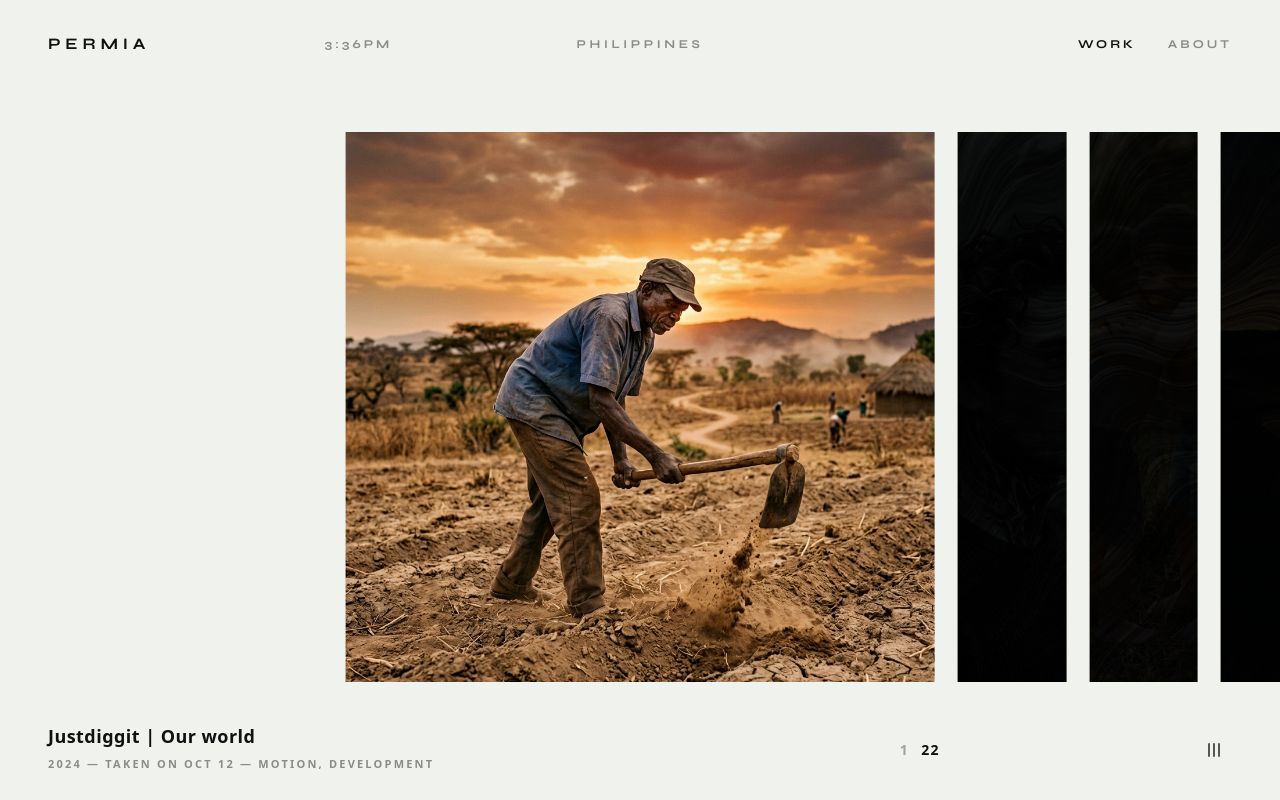
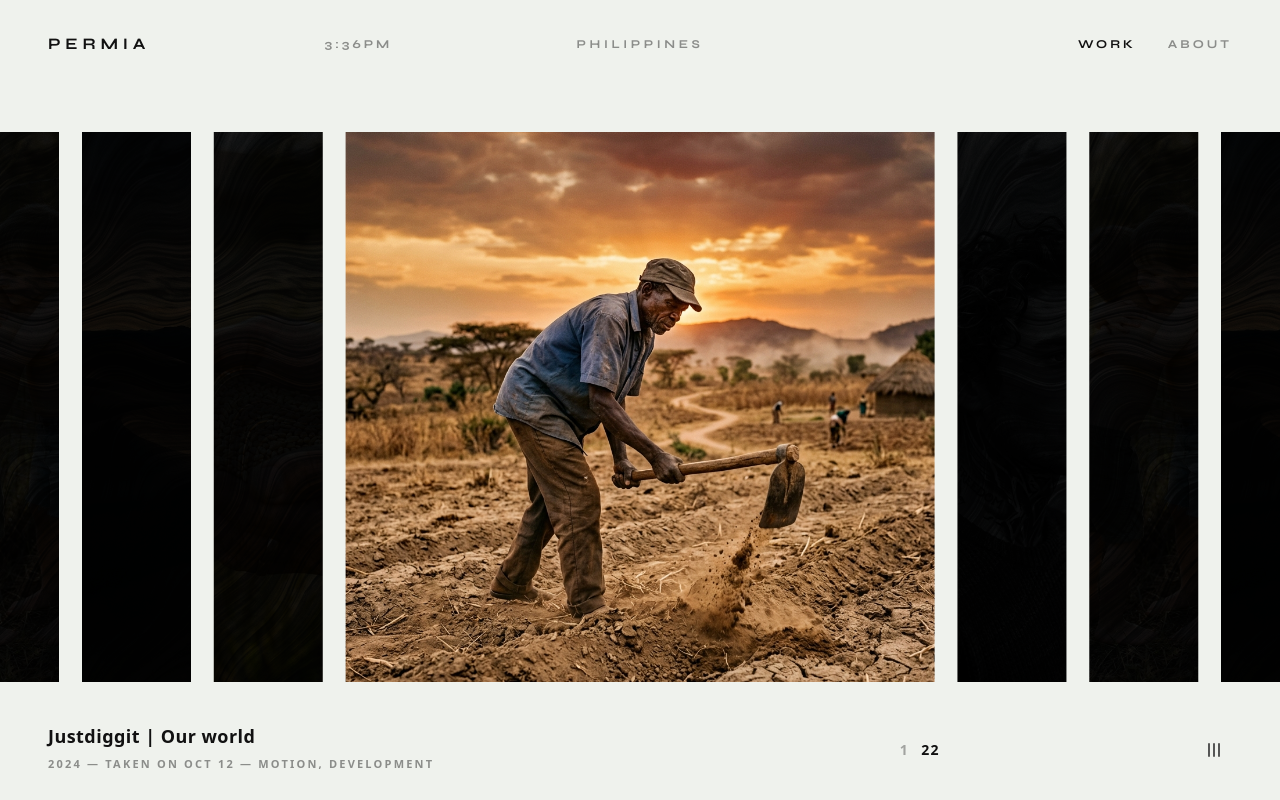
Before and after one commit to httpsdave/permia, a Next.js app: page / in a window 1280 px wide. Built offline with nearby package versions, Linux system fonts and the light colour scheme.

Commit message:
fixing UI/UX

```diff
--- a/src/app/page.tsx
+++ b/src/app/page.tsx
@@ -94,16 +94,20 @@ export default function Home() {
   // Snapped wheel/trackpad scrolling
   const handleWheel = (e: React.WheelEvent) => {
     const now = Date.now();
-    if (now - lastScrollTime.current < 750) return; // Smooth scroll pacing
 
-    const threshold = 15;
+    // Reduce throttle time significantly for a more responsive feel,
+    // while still preventing rapid fire from trackpads.
+    if (now - lastScrollTime.current < 250) return;
+
+    const threshold = 10;
     const delta = Math.abs(e.deltaY) > Math.abs(e.deltaX) ? e.deltaY : e.deltaX;
 
     if (Math.abs(delta) > threshold) {
       if (delta > 0) {
-        nextImage();
+        // When scrolling down, we just increment. The infinite math handles the rest.
+        setActiveIndex((prev) => prev + 1);
       } else {
-        prevImage();
+        setActiveIndex((prev) => prev - 1);
       }
       lastScrollTime.current = now;
     }
@@ -135,12 +139,17 @@ export default function Home() {
     }
   };
 
-  // Calculate dynamic container translation for centermost snapping in continuous row
-  const gapVal = layoutMode === 1 ? 1.8 : 2.0; // 1.8vw in layout 1, 2.0vw in layout 2
-  const activeVal = layoutMode === 1 ? 46 : 26; // 46vw active, 26vw in filmstrip
-  const collapsedVal = layoutMode === 1 ? 8.5 : 26; // 8.5vw collapsed, 26vw in filmstrip
+  // Dynamic dimensions for calculation
+  const gapVal = layoutMode === 1 ? 1.8 : 2.0;
+  const activeVal = layoutMode === 1 ? 46 : 26;
+  const collapsedVal = layoutMode === 1 ? 8.5 : 26;
 
-  const containerX = `calc(50vw - (${activeIndex} * (${collapsedVal}vw + ${gapVal}vw) + ${activeVal / 2}vw))`;
+  // Calculate relative offset in vw from the center
+  const getOffsetVw = (relIdx: number) => {
+    if (relIdx === 0) return 0;
+    const sign = relIdx > 0 ? 1 : -1;
+    return sign * ((activeVal / 2) + gapVal + (Math.abs(relIdx) - 1) * (collapsedVal + gapVal) + (collapsedVal / 2));
+  };
 
   return (
     <main
@@ -187,33 +196,35 @@ export default function Home() {
       </svg>
 
       {/* Immersive Gallery Section */}
-      <div className="flex-grow flex items-center relative w-full h-[66vh] md:h-[68vh] my-auto overflow-visible">
-        <div className="relative w-full flex items-center overflow-visible">
-          {/* Continuous sliding gallery row containing all 22 items */}
-          <motion.div
-            className="flex items-center overflow-visible"
-            animate={{
-              x: containerX
-            }}
-            transition={{
-              type: "spring",
-              stiffness: 60, // Heavy, luxury-portfolio spring physics
-              damping: 18
-            }}
-            style={{
-              gap: `${gapVal}vw`
-            }}
-          >
+      <div className="flex-grow flex items-center relative w-full h-[66vh] md:h-[68vh] my-auto overflow-hidden">
+        <div className="relative w-full flex items-center h-full">
+          {/* Infinite sliding gallery using absolute positioning */}
           {galleryItems.map((item, idx) => {
-              const isActive = idx === activeIndex;
+            // Determine shortest path relative index for infinite loop
+            const normalizedActive = ((activeIndex % totalImages) + totalImages) % totalImages;
+            let relativeIdx = idx - normalizedActive;
+
+            if (relativeIdx > totalImages / 2) relativeIdx -= totalImages;
+            if (relativeIdx < -totalImages / 2) relativeIdx += totalImages;
+
+            const isActive = relativeIdx === 0;
             const isHovered = hoveredIdx === idx;
+
+            // Hide items far off-screen to prevent visible flying during wrap-around
+            const isVisible = Math.abs(relativeIdx) <= 5;
+
+            // Base opacity rules
+            let targetOpacity = layoutMode === 1 ? 1.0 : (isActive ? 1.0 : 0.45);
+            if (!isVisible) targetOpacity = 0;
 
             return (
               <motion.div
                 key={`carousel-item-${item.id}`}
-                  className="relative rounded-none overflow-hidden h-[460px] md:h-[530px] lg:h-[550px] flex-shrink-0 cursor-pointer group"
+                className="absolute top-1/2 -translate-y-1/2 rounded-none overflow-hidden h-[460px] md:h-[530px] lg:h-[550px] flex-shrink-0 cursor-pointer group"
                 initial={false}
                 animate={{
+                  left: "50%",
+                  x: `calc(${getOffsetVw(relativeIdx)}vw - 50%)`,
                   width: layoutMode === 1
                     ? (isActive ? "46vw" : "8.5vw")
                     : "26vw",
@@ -223,14 +234,15 @@ export default function Home() {
                   maxWidth: layoutMode === 1
                     ? (isActive ? "880px" : "150px")
                     : "350px",
-                    // Ambient opacity transitions in filmstrip
-                    opacity: layoutMode === 1 ? 1.0 : (isActive ? 1.0 : 0.45),
+                  opacity: targetOpacity,
                   scale: layoutMode === 1 ? 1.0 : (isActive ? 1.0 : 0.95),
                 }}
                 transition={{
                   type: "spring",
                   stiffness: 60,
                   damping: 18,
+                  // Disable transition if invisible to allow instant off-screen wrap
+                  opacity: { duration: 0.2 }
                 }}
                   onClick={() => {
                     if (activeIndex !== idx) {
@@ -290,7 +302,6 @@ export default function Home() {
                 </motion.div>
               );
             })}
-          </motion.div>
           </div>
         </div>
 
@@ -300,22 +311,22 @@ export default function Home() {
         <div className="flex flex-col min-h-[70px] justify-end">
           <AnimatePresence mode="wait">
             <motion.div
-              key={`text-${activeIndex}`}
+              key={`text-${((activeIndex % totalImages) + totalImages) % totalImages}`}
               initial={{ opacity: 0, y: 8 }}
               animate={{ opacity: 1, y: 0 }}
               exit={{ opacity: 0, y: -8 }}
               transition={{ duration: 0.4, ease: "easeOut" }}
             >
               <h2 className="text-base md:text-lg font-sans font-bold text-[#111111] leading-tight tracking-wide">
-                {galleryItems[activeIndex].title}
+                {galleryItems[((activeIndex % totalImages) + totalImages) % totalImages].title}
               </h2>
-              {galleryItems[activeIndex].subtitle && (
+              {galleryItems[((activeIndex % totalImages) + totalImages) % totalImages].subtitle && (
                 <p className="text-xs md:text-sm font-sans font-semibold text-[#111111]/70 leading-snug mt-0.5">
-                  {galleryItems[activeIndex].subtitle}
+                  {galleryItems[((activeIndex % totalImages) + totalImages) % totalImages].subtitle}
                 </p>
               )}
               <p className="text-[10px] md:text-[11px] font-sans tracking-[0.2em] font-semibold text-[#111111]/45 mt-1 md:mt-2 uppercase">
-                {galleryItems[activeIndex].date} &mdash; {galleryItems[activeIndex].category}
+                {galleryItems[((activeIndex % totalImages) + totalImages) % totalImages].date} &mdash; {galleryItems[((activeIndex % totalImages) + totalImages) % totalImages].category}
               </p>
             </motion.div>
           </AnimatePresence>
@@ -326,7 +337,7 @@ export default function Home() {
           {/* Numbers: current index (dim) and total count (bold) */}
           <div className="flex items-baseline gap-3 text-xs md:text-sm font-sans tracking-widest">
             <span className="text-[#111111]/35 font-semibold transition-opacity duration-300">
-              {activeIndex + 1}
+              {(((activeIndex % totalImages) + totalImages) % totalImages) + 1}
             </span>
             <span className="text-[#111111] font-bold">
               {totalImages}
```
Lines whose indentation alone changed are shown as unchanged.
